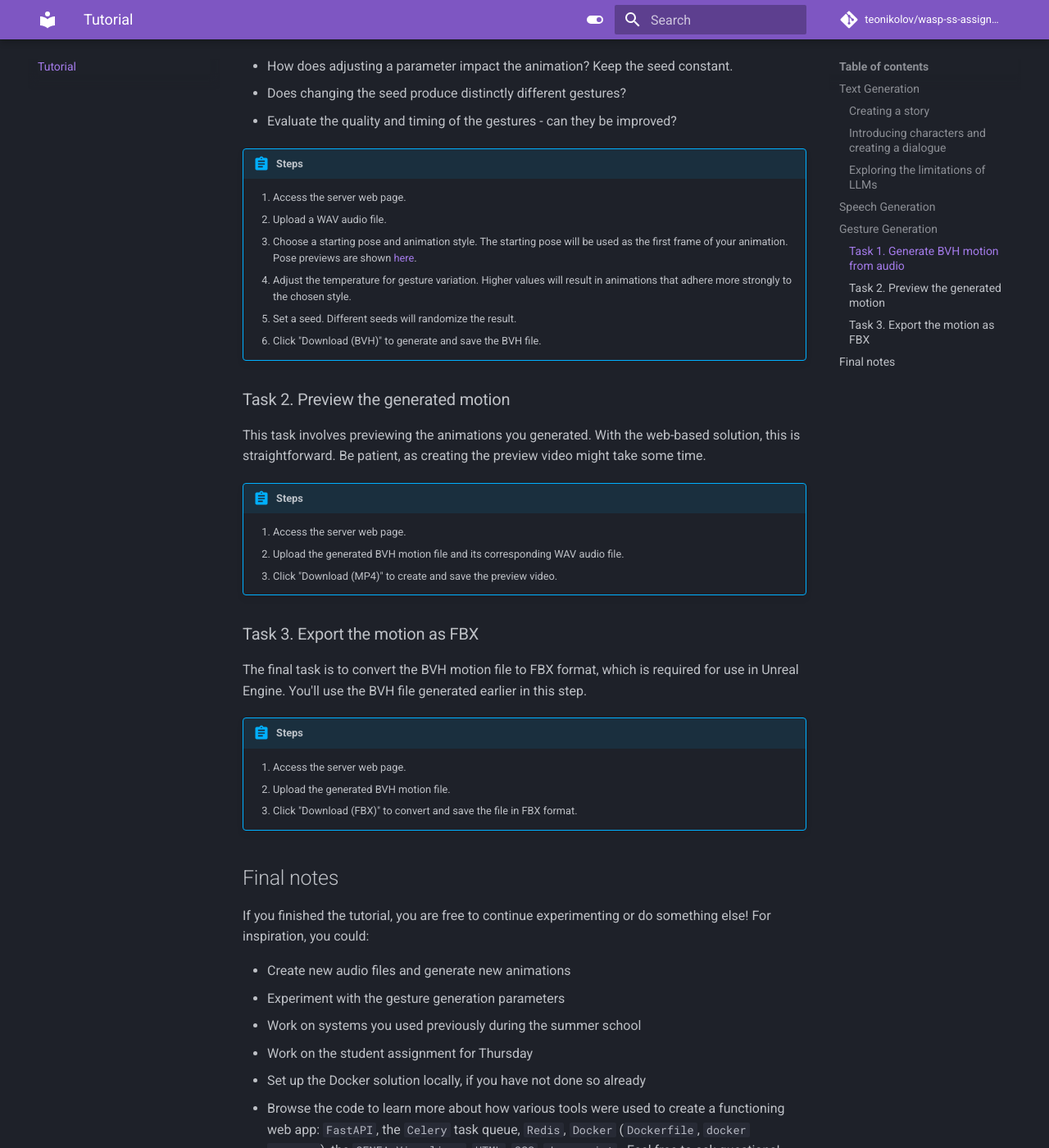
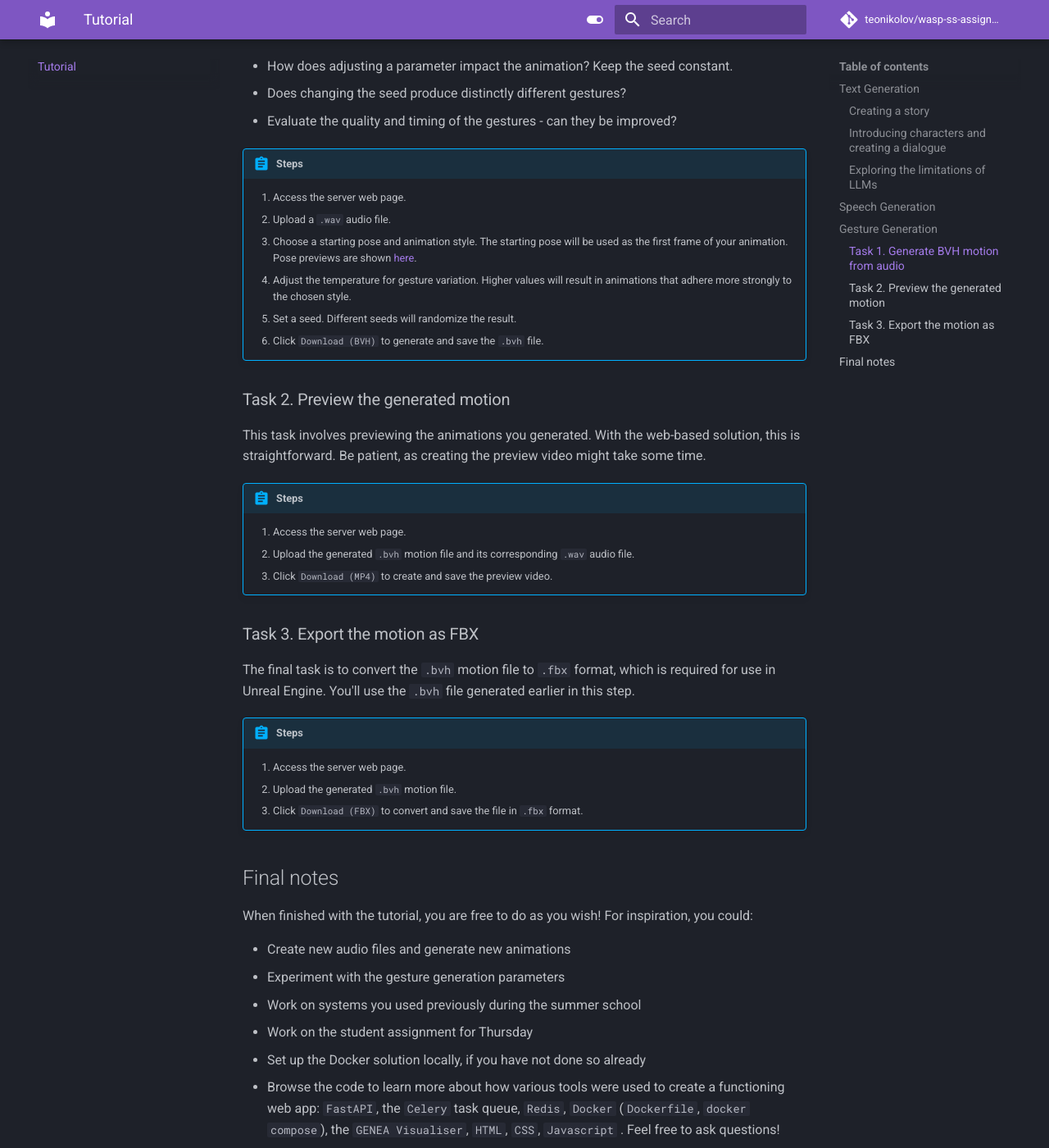
Before and after one commit to TeoNikolov/wasp-ss-assignment, an MkDocs documentation site: the page built from docs/tutorial.md, in a window 1280 px wide and 1400 px high, scrolled down 3170 px. Shown: the whole window at 82% size. Built offline with MkDocs 1.6.1 and Material for MkDocs 9.7.7, drawn with Linux system fonts in a browser that asks for light colours; comment, search, counter and statistics services are not loaded.

Commit message:
Update tutorial.md

```diff
--- a/docs/tutorial.md
+++ b/docs/tutorial.md
@@ -197,11 +197,11 @@ Your first task is to use the ZeroEGGS AI model to create gestures from audio fi
 !!! abstract "Steps"
 
     1. Access the server web page.
-    1. Upload a WAV audio file.
+    1. Upload a `.wav` audio file.
     1. Choose a starting pose and animation style. The starting pose will be used as the first frame of your animation. Pose previews are shown [here](https://github.com/TeoNikolov/wasp-ss-gesgen/tree/main/data/start_poses/images).
     1. Adjust the temperature for gesture variation. Higher values will result in animations that adhere more strongly to the chosen style.
     1. Set a seed. Different seeds will randomize the result.
-    1. Click "Download (BVH)" to generate and save the BVH file.
+    1. Click `Download (BVH)` to generate and save the `.bvh` file.
 
 ### Task 2. Preview the generated motion
 
@@ -210,22 +210,22 @@ This task involves previewing the animations you generated. With the web-based s
 !!! abstract "Steps"
 
     1. Access the server web page.
-    1. Upload the generated BVH motion file and its corresponding WAV audio file.
-    1. Click "Download (MP4)" to create and save the preview video.
+    1. Upload the generated `.bvh` motion file and its corresponding `.wav` audio file.
+    1. Click `Download (MP4)` to create and save the preview video.
 
 ### Task 3. Export the motion as FBX
 
-The final task is to convert the BVH motion file to FBX format, which is required for use in Unreal Engine. You'll use the BVH file generated earlier in this step.
+The final task is to convert the `.bvh` motion file to `.fbx` format, which is required for use in Unreal Engine. You'll use the `.bvh` file generated earlier in this step.
 
 !!! abstract "Steps"
 
     1. Access the server web page.
-    1. Upload the generated BVH motion file.
-    1. Click "Download (FBX)" to convert and save the file in FBX format.
+    1. Upload the generated `.bvh` motion file.
+    1. Click `Download (FBX)` to convert and save the file in `.fbx` format.
 
 ## Final notes
 
-If you finished the tutorial, you are free to continue experimenting or do something else! For inspiration, you could:
+When finished with the tutorial, you are free to do as you wish! For inspiration, you could:
 
 - Create new audio files and generate new animations
 - Experiment with the gesture generation parameters
```
Also changed, not shown: other parts of docs/tutorial.md (+1 -0 lines).
